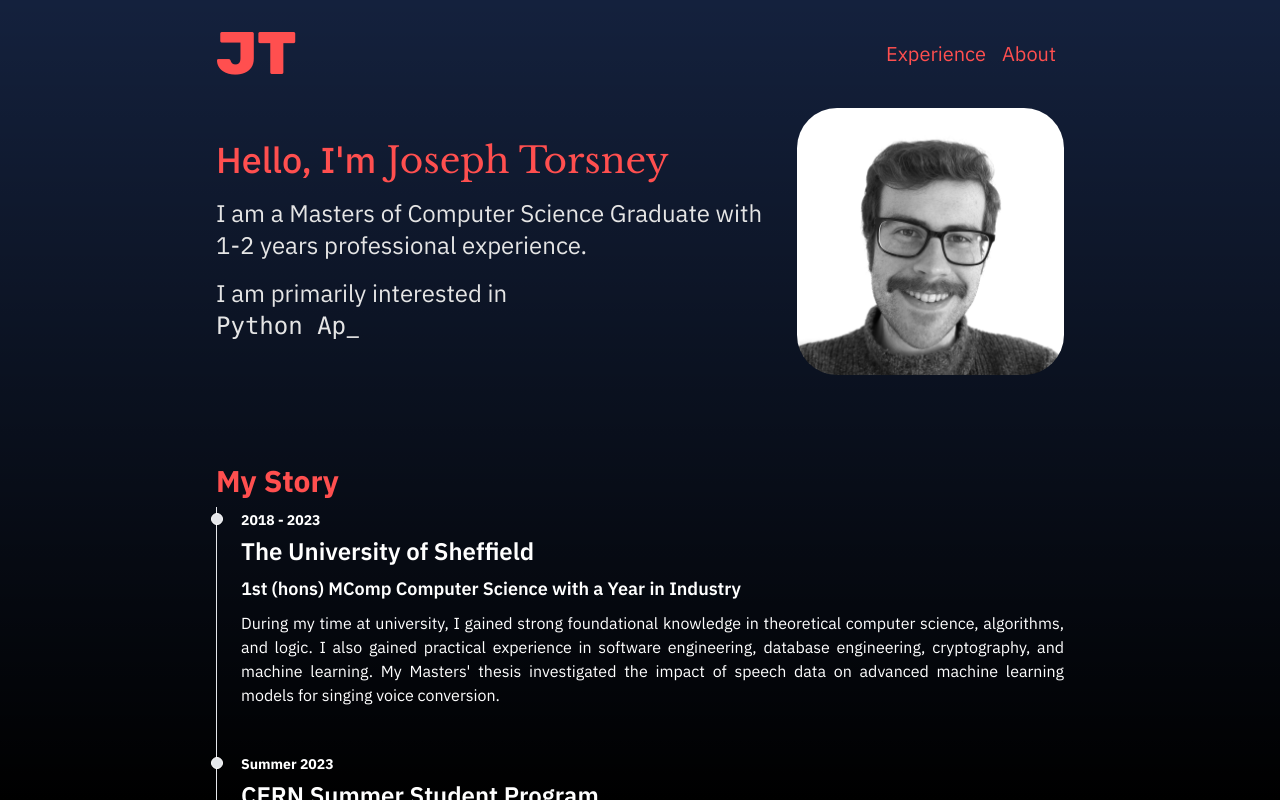
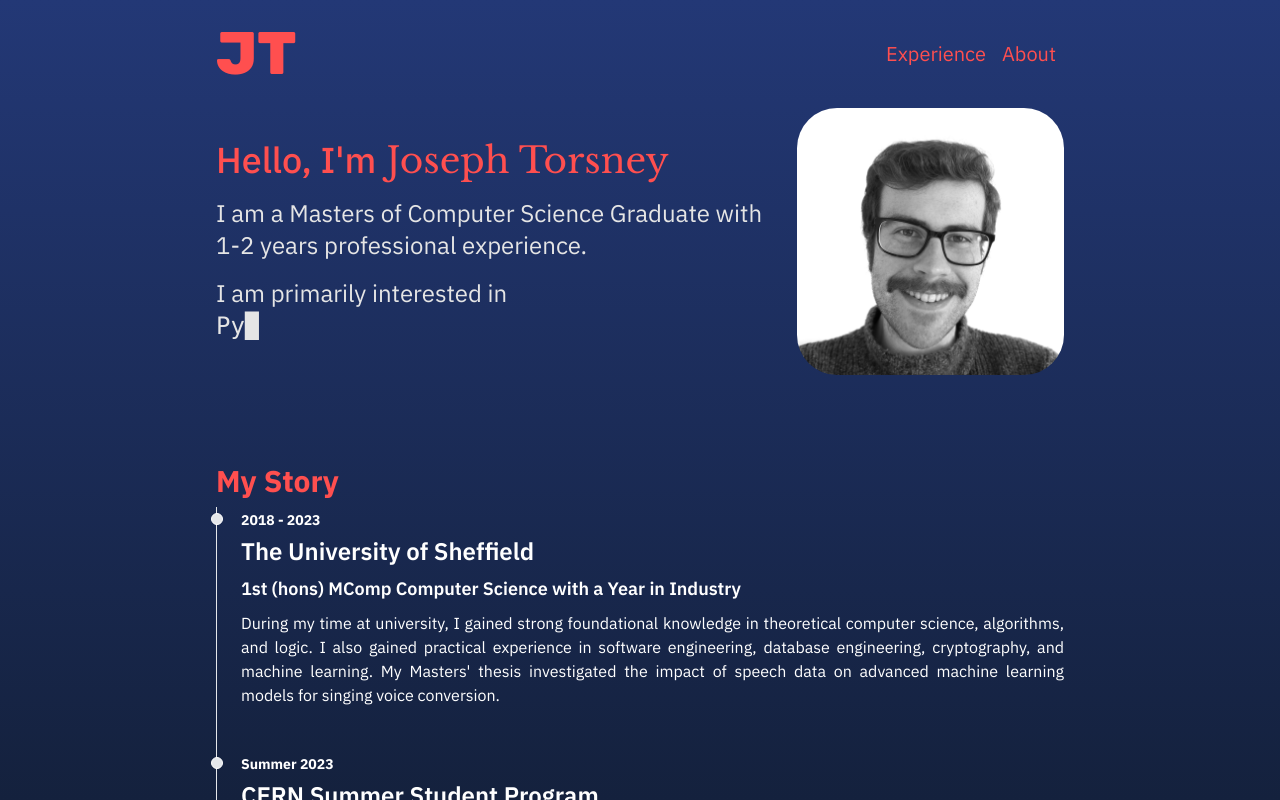
Before and after one commit to joetorsney/blog, a Next.js app: page / in a window 1280 px wide. Shown: the top 800 px of the page. Built offline with nearby package versions, Linux system fonts and the light colour scheme.

Commit message:
Backwards typwriting and gradient background

```diff
--- a/pages/index.tsx
+++ b/pages/index.tsx
@@ -57,7 +57,7 @@ export default function Home() {
             <h1 className='text-2xl py-2'>I am a Masters of Computer Science Graduate with 1-2 years professional experience.</h1>
             <h1 className='text-2xl py-2'>
               I am primarily interested in
-              <Typewriter text={interests[currentInterestIndex]} cursor={'_'} delay={100} pause={2000} doneCallback={changeInterest}></Typewriter>
+              <Typewriter text={interests[currentInterestIndex]} cursor={'▊'} delay={100} pause={2000} doneCallback={changeInterest}></Typewriter>
             </h1>
             {/* <span className='font-mono underline'>Full Stack Web Development</span> */}
           </div>
--- a/src/components/layouts/layout.tsx
+++ b/src/components/layouts/layout.tsx
@@ -34,7 +34,7 @@ interface Props {
 const Layout = ({ children }: Props) => (
   <>
     <div className="fixed left-0 top-0 -z-10 h-full w-full">
-      <div className="-z-10 h-full w-full bg-primary bg-gradient-to-t from-black"></div>
+      <div className="-z-10 h-full w-full bg-gradient-to-t from-primary to-blue-900"></div>
     </div>
     <div className={`${ibm.variable} ${rubik.variable} ${libre_baskerville.variable} font-sans max-w-4xl mx-auto px-4 sm:px-6 flex flex-col h-screen justify-between`}>
       <Nav />
--- a/src/components/typewriter.tsx
+++ b/src/components/typewriter.tsx
@@ -1,6 +1,11 @@
 'use client'
 
 import { useState, useEffect } from 'react'
+
+enum direction {
+    Forward,
+    Backward
+}
 
 interface TypewriterProps {
     text: string,
@@ -11,25 +16,56 @@ interface TypewriterProps {
 }
 
 const Typewriter = ({text, cursor, delay, pause, doneCallback}: TypewriterProps) => {
+    const [typingDirection, setTypingDirection] = useState(direction.Forward)
+    const [isTyping, setIsTyping] = useState(true)
     const [currentText, setCurrentText] = useState(text)
     const [currentIndex, setCurrentIndex] = useState(0)
-    const doneTyping = () => currentIndex > text.length
+
+    /**
+     * Handles pausing the typewriter to allow the user to read the text. Handles what to
+     * do next after the pause.
+     * @param nextDirection The direction of typing to continue with
+     * @param nextIndex The index in the text to resume typing from
+     * @param pause The length of time to pause for.
+     */
+    const pauseTyping = (nextDirection: direction, nextIndex: number, pause: number) => {
+        setCurrentIndex(nextIndex);
+        setTypingDirection(nextDirection)
+        setIsTyping(false)
+        setTimeout(() => setIsTyping(true), pause)
+    }
 
     useEffect(() => {
-        if (doneTyping()) {
-            setTimeout(() => {setCurrentIndex(0); doneCallback()}, pause)
+        //  If we are at the start or end of the text, pause
+        if (currentIndex > text.length) {
+            pauseTyping(direction.Backward, currentIndex - 1, pause);
             return
         }
 
-        setCurrentText(text.slice(0, currentIndex))
-        setTimeout(() => setCurrentIndex(currentIndex + 1), delay)
-    })
+        if (currentIndex < 0) {
+            pauseTyping(direction.Forward, 0, delay)
+            doneCallback();
+            return
+        }
+
+        // Otherwise, set the next text and index based on typing direction.
+        const nextText = text.slice(0, currentIndex)
+        setCurrentText(nextText)
+
+        if (typingDirection === direction.Forward && isTyping) {
+            setTimeout(() => setCurrentIndex(currentIndex + 1), delay)
+        }
+
+        if (typingDirection === direction.Backward && isTyping) {
+            setTimeout(() => setCurrentIndex(nextText.lastIndexOf(' ')), delay*2)
+        }
+    }, [currentIndex, isTyping])
 
     return (
         <>
             <br />
             <span className='font-mono'>{currentText}</span>
-            <span className={`${doneTyping() ? 'animate-blink' : ''}`}>{cursor}</span>
+            <span className={`${!isTyping ? 'animate-blink' : ''}`}>{cursor}</span>
         </>
     )
 }
```
